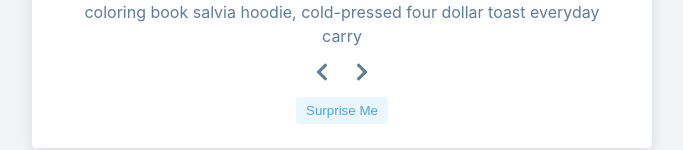
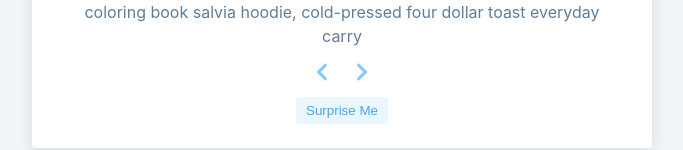
Before and after one commit to ChrissChris/review-page-react, a React (Create React App) app in the folder review-page-react/: page / in a window 1280 px wide. Shown: the part 533-683 px from the top of the page, without its empty margins (298-981 px from the left). Built offline with nearby package versions, Linux system fonts and the light colour scheme.

Commit message:
Update index.css

```diff
--- a/review-page-react/src/index.css
+++ b/review-page-react/src/index.css
@@ -5,14 +5,12 @@ Variables
 */
 
 :root {
-  /* dark shades of primary color*/
-  --clr-primary-1: hsl(205, 86%, 17%);
-  --clr-primary-2: hsl(205, 77%, 27%);
-  --clr-primary-3: hsl(205, 72%, 37%);
-  --clr-primary-4: hsl(205, 63%, 48%);
   /* primary/main color */
   --clr-primary-5: hsl(205, 78%, 60%);
   /* lighter shades of primary color */
+
+  --clr-primary-7: hsl(205, 90%, 76%);
+
   --clr-primary-10: hsl(205, 100%, 96%);
   /* grey used for paragraphs */
   --clr-grey-5: hsl(210, 22%, 49%);
```
